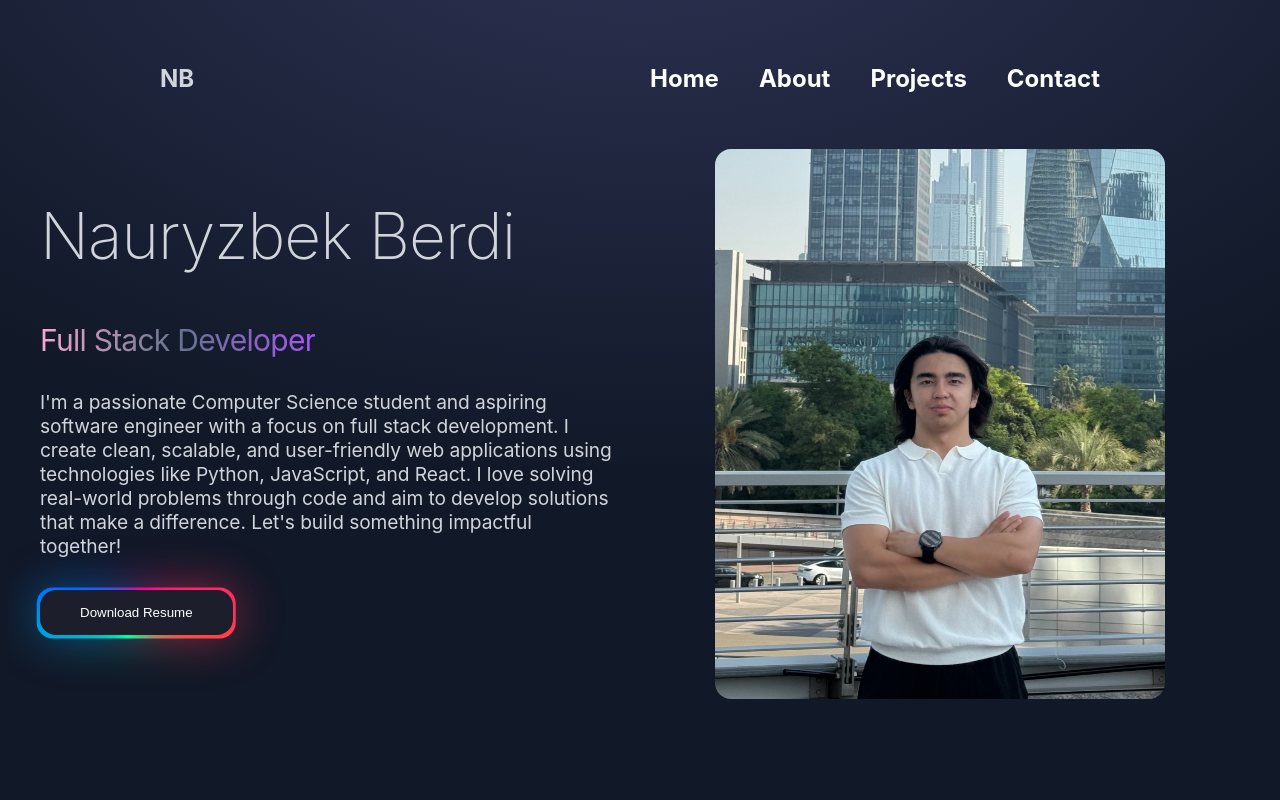
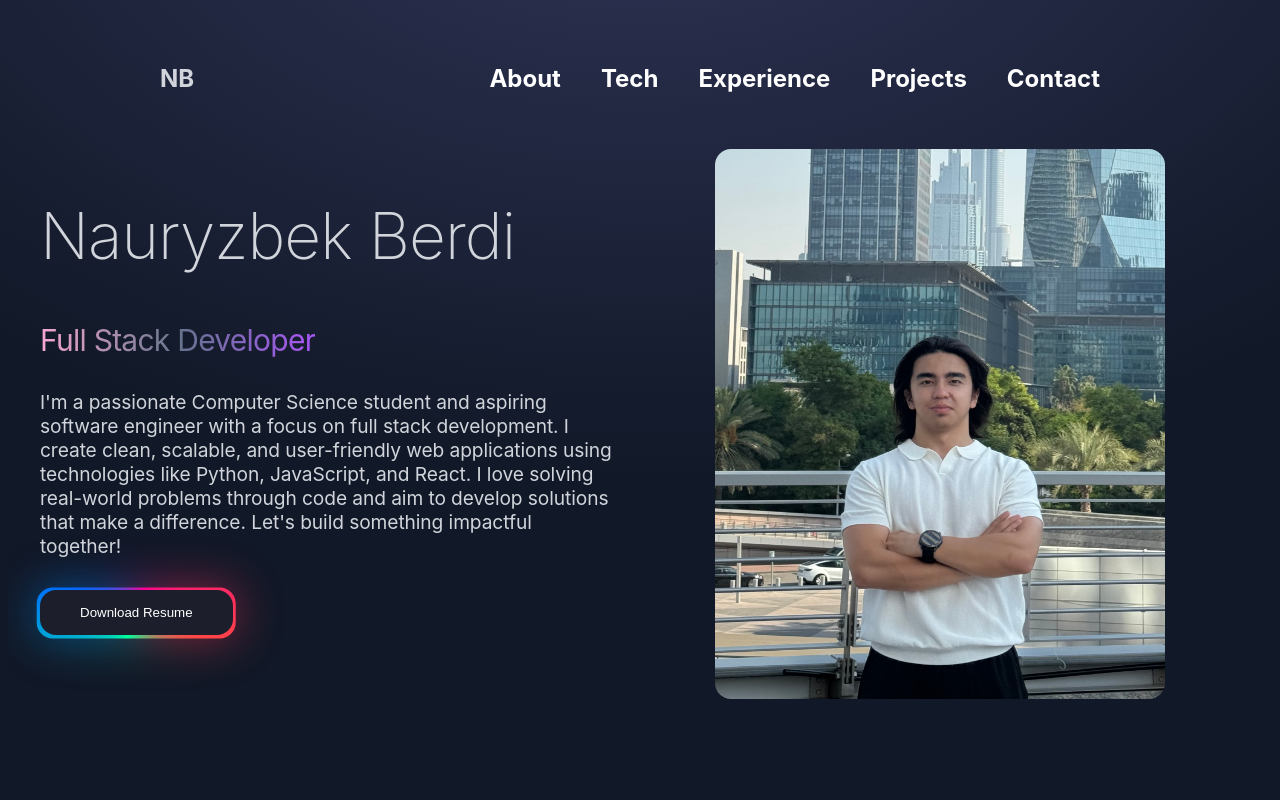
Before and after one commit to nberdi/Portfolio-Website, a React (Vite) app: page / in a window 1280 px wide. Shown: the top 800 px of the page. Built offline with nearby package versions, Linux system fonts and the light colour scheme.

Commit message:
updated navbar

```diff
--- a/src/components/Navbar.tsx
+++ b/src/components/Navbar.tsx
@@ -7,10 +7,13 @@ const Navbar = () => {
         <h1 className="logo">NB</h1>
         <ul>
           <li>
-            <a href="">Home</a>
+            <a href="#about">About</a>
           </li>
           <li>
-            <a href="#about">About</a>
+            <a href="#tech">Tech</a>
+          </li>
+          <li>
+            <a href="#experience">Experience</a>
           </li>
           <li>
             <a href="#projects">Projects</a>
```
